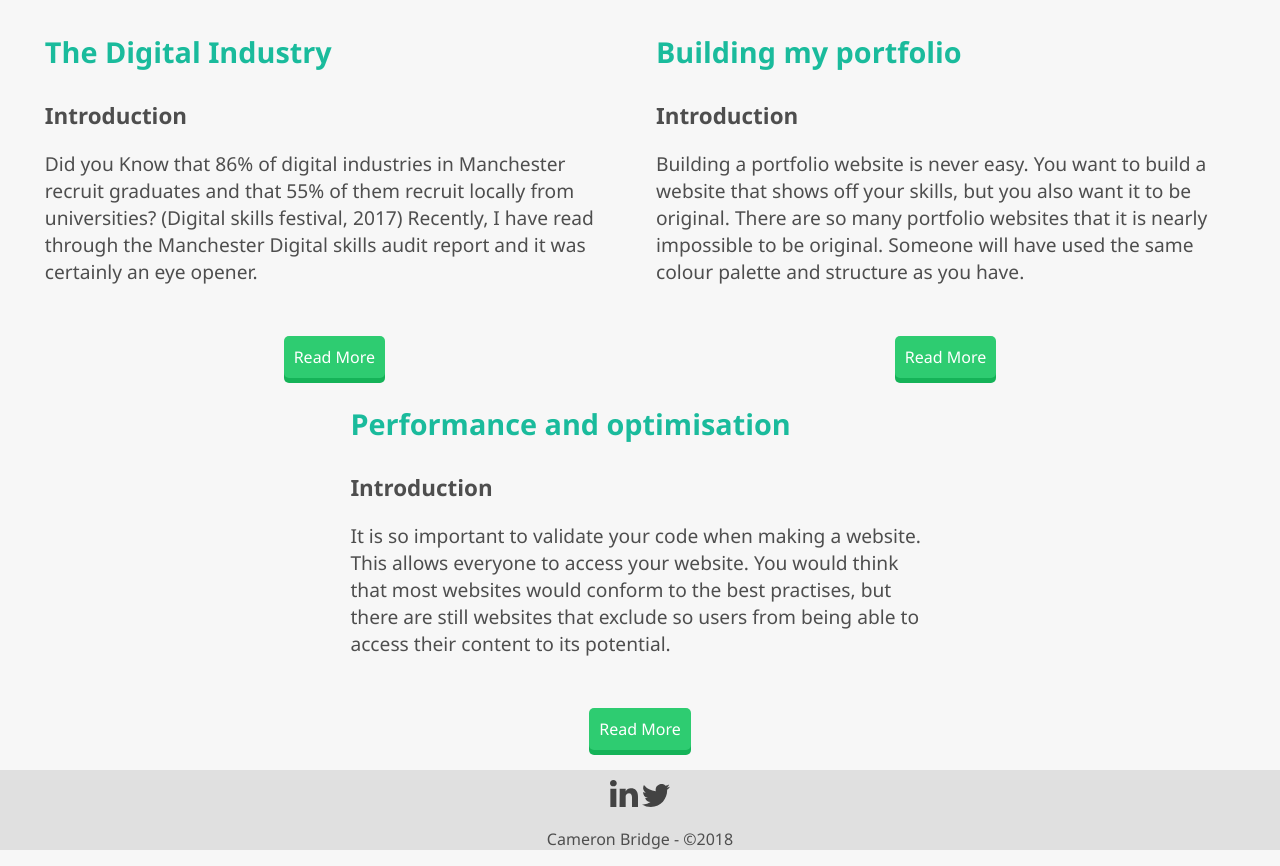
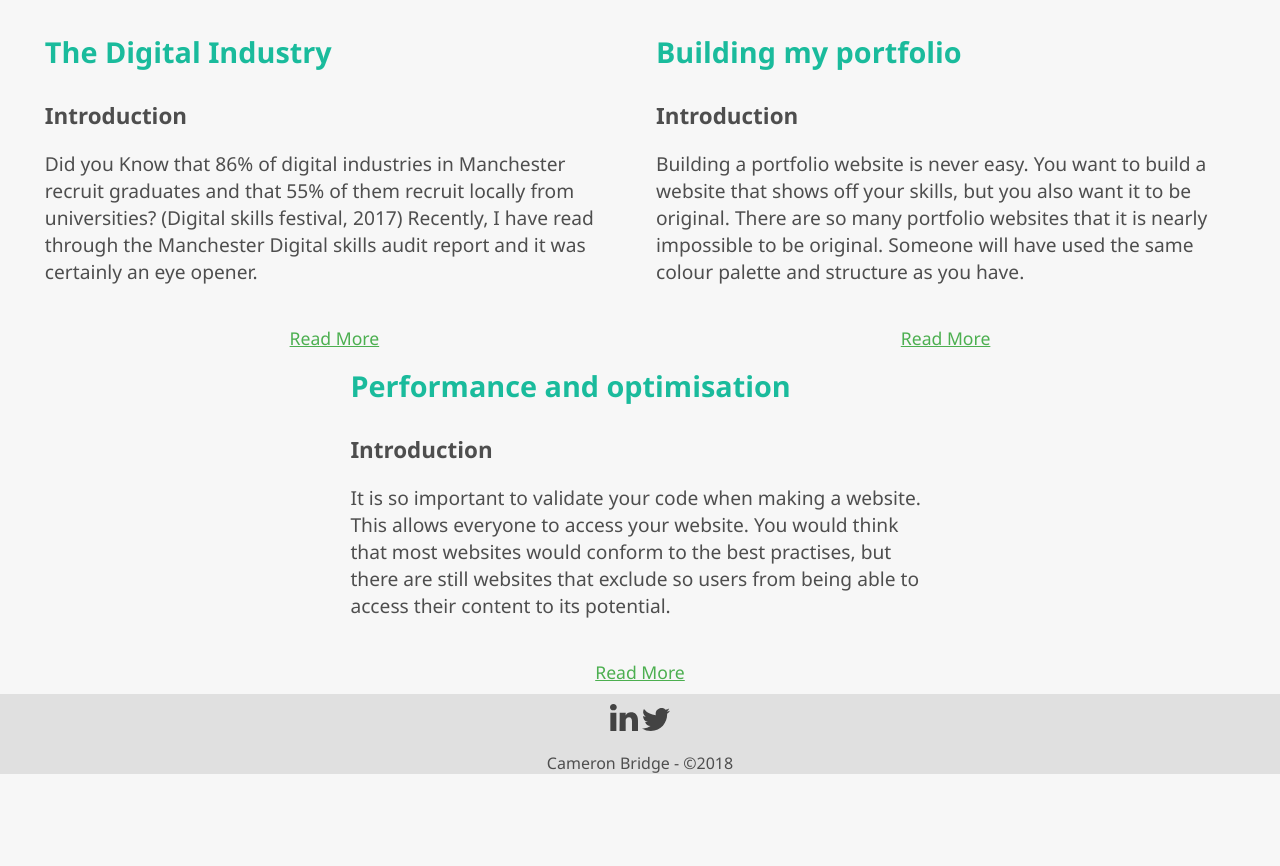
Before and after one commit to Cameron-97/portfolio, a plain HTML site: page blog.html in a window 1280 px wide. Shown: the part 951-1817 px from the top of the page. After the commit the page ends 1741 px from the top, so only its background shows below. Drawn offline with Linux system fonts and the light colour scheme.

Commit message:
changing buttons to <a> tags
As the jquery has been removed, buttons aren't needed so <a> tags have replaced them allowing links to other pages.

```diff
--- a/blog.html
+++ b/blog.html
@@ -63,7 +63,7 @@
 					<br>
 
 				<div class="btn-container">
-					<button class="toggle">Read More</button>
+					<a href="blog-1.html" title="link to the Manchester digital industry report blog page">Read More</a>
 				</div>
 			</li>
 
@@ -75,7 +75,7 @@
 					<br>
 
 			<div class="btn-container">
-					<button class="toggle-2">Read More</button>
+					<a href="blog-2.html" title="link to the building my portfolio blog page">Read More</a>
 				</div>
 			</li>
 
@@ -88,7 +88,7 @@
 					<br>
 
 				<div class="btn-container">
-					<button class="toggle-3">Read More</button>
+					<a href="blog-3.html" title="link to how I optimised my website blog page">Read More</a>
 				</div>
 			</li>
 		</ul>
```
